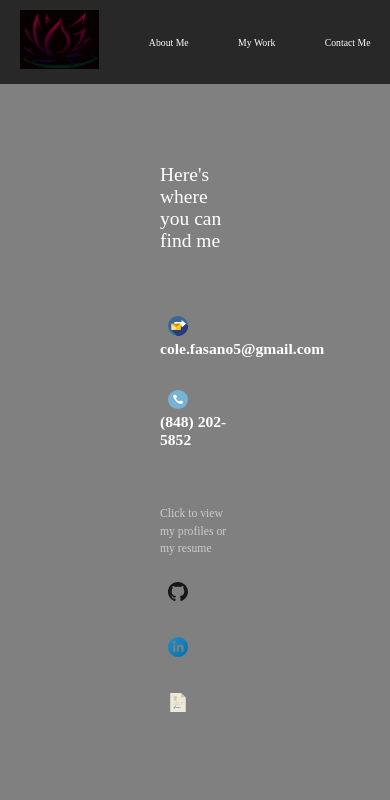
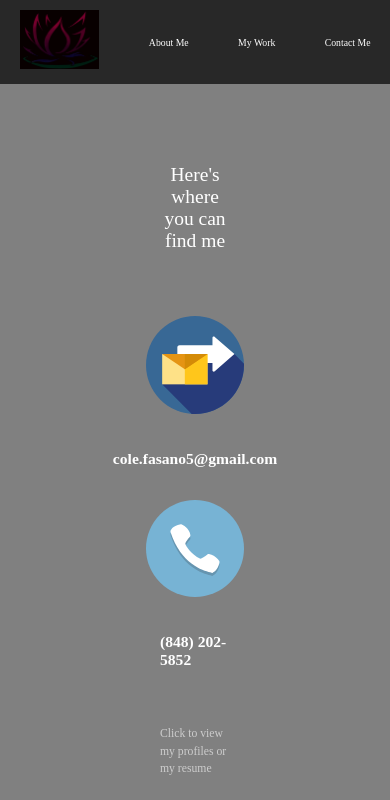
Before and after one commit to c-fasano/portfolioSite, a React (Create React App) app: page /contact in a window 390 px wide. Shown: the top 800 px of the page. Built offline with nearby package versions, Linux system fonts and the light colour scheme.

Commit message:
contact responsive

```diff
--- a/src/Pages/ContactMe.jsx
+++ b/src/Pages/ContactMe.jsx
@@ -1,7 +1,7 @@
 import React from "react";
 
 import { motion } from "framer-motion";
-import { pageAnimation, titleAnimation } from "../animation";
+import { pageAnimation, titleAnimation, screenshotAnimation } from "../animation";
 import styled from "styled-components";
 
 import Email from "../images/email.svg"
@@ -26,17 +26,21 @@ const ContactMe = () => {
           <motion.h2 variants={titleAnimation}>Here's where you can find me</motion.h2>
         </Hide>
       </StyledTitle>
-      <StyledSocials>
-        <div className="direct">
+      <StyledSocials variants={screenshotAnimation}>
+      <div className="direct">
           <Logo className="logo" src={Email} alt="Email Icon"/>
+        </div>
+        <div className="info">
           <h4>cole.fasano5@gmail.com</h4>
         </div>
         <div className="direct">
           <Logo className="logo" src={Phone} alt="Phone Icon"/>
+        </div>
+        <div className="info">
           <h4>(848) 202-5852</h4>
         </div>
+          <p>Click to view my profiles or my resume</p>
         <div className="link">
-          <p>Click to view my profiles or my resume</p>
           <a href ="https://github.com/c-fasano"><Logo className="logo" src={Git} alt="GitHub Logo"/></a>
         </div>
         <div className="link">
@@ -59,6 +63,7 @@ const StyledContact = styled(motion.div) `
 const StyledTitle = styled.div `
   margin-bottom: 4rem;
   color: white;
+  text-align: center;
 `
 
 const Hide = styled.div `
@@ -68,12 +73,57 @@ const Hide = styled.div `
 const StyledSocials = styled(motion.div) `
   display: flex;
   flex-direction: column;
+  align-items: center;
   .direct {
     padding-bottom: 2rem;
   }
   .link {
     padding-bottom: 2rem;
   }
+  .info {
+    padding-bottom: 2rem;
+  }
+
+  @media (max-width: 1500px) {
+    .link {
+      img {
+        width: 15vw;
+      }
+    }
+    .direct {
+      img {
+        width: 15vw;
+      }
+    }
+  }
+
+  @media (max-width: 900px) {
+    .link {
+      img {
+        width: 25vw;
+      }
+    }
+    .direct {
+      img {
+        width: 25vw;
+      }
+    }
+  }
+
+
+
+  @media (max-width: 450px) {
+    .link {
+      img {
+        width: 25vw;
+      }
+    }
+    .direct {
+      img {
+        width: 25vw;
+      }
+    }
+  }
 `
 
 export default ContactMe
```
